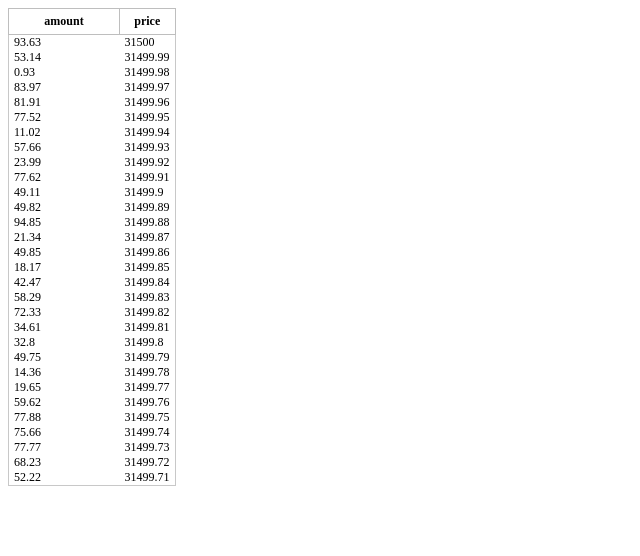
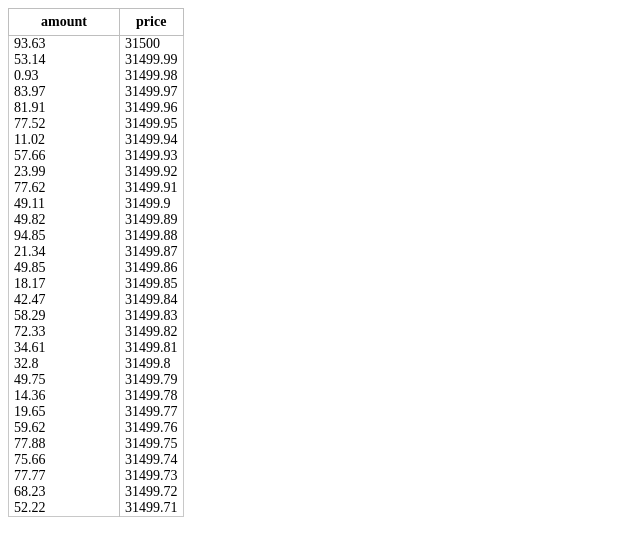
Before and after one commit to Alexey-Sachko/trade-terminal, a React app: page / in a window 1280 px wide. Shown: the top 556 px of the page, without its empty margins (0-640 px from the left). Built offline with nearby package versions, Linux system fonts and the light colour scheme.

Commit message:
refactor

```diff
--- a/src/App.tsx
+++ b/src/App.tsx
@@ -1,11 +1,10 @@
 import React from "react";
 import { MarketDepth } from "./components/MarketDepth";
-import { depthStubData } from "./data/depthData";
 
 export const App = React.memo(() => {
   return (
     <div className="root-container">
-      <MarketDepth list={depthStubData} />
+      <MarketDepth />
     </div>
   );
 });
--- a/src/components/MarketDepth/MarketDepth.styled.ts
+++ b/src/components/MarketDepth/MarketDepth.styled.ts
@@ -5,7 +5,7 @@ export const Root = styled.div``;
 export const Table = styled.table`
   border-collapse: collapse;
   border: 1px solid rgb(200, 200, 200);
-  font-size: 12px;
+  font-size: 14px;
 `;
 
 export const TableRow = styled.tr``;
@@ -20,6 +20,10 @@ export const TableCell = styled.td`
   padding-right: 5px;
 `;
 
+export const PriceCell = styled(TableCell)`
+  border-left: 1px solid rgb(190, 190, 190);
+`;
+
 export const TableHead = styled.th`
   border: 1px solid rgb(190, 190, 190);
   padding: 5px;
--- a/src/components/MarketDepth/MarketDepth.tsx
+++ b/src/components/MarketDepth/MarketDepth.tsx
@@ -1,42 +1,9 @@
 import React from "react";
-import {
-  Root,
-  Table,
-  TableCell,
-  TableHead,
-  TableRow,
-} from "./MarketDepth.styled";
+import { depthStubData } from "../../data/depthData";
+import { MarketDepthView } from "./MarketDepthView";
 
-export type DepthDataItem = {
-  price: number;
-  amount: number;
-};
-
-export type Props = {
-  list: DepthDataItem[];
-};
-
-export const MarketDepth = React.memo<Props>(({ list }) => {
-  return (
-    <Root>
-      <Table>
-        <thead>
-          <TableRow>
-            <TableHead style={{ minWidth: "100px" }}>amount</TableHead>
-            <TableHead>price</TableHead>
-          </TableRow>
-        </thead>
-        <tbody>
-          {list.map(({ amount, price }, idx) => (
-            <TableRow key={idx}>
-              <TableCell>{amount}</TableCell>
-              <TableCell>{price}</TableCell>
-            </TableRow>
-          ))}
-        </tbody>
-      </Table>
-    </Root>
-  );
+export const MarketDepth = React.memo(() => {
+  return <MarketDepthView list={depthStubData} />;
 });
 
 MarketDepth.displayName = "MarketDepth";
--- /dev/null
+++ b/src/components/MarketDepth/MarketDepthView.tsx
@@ -0,0 +1,43 @@
+import React from "react";
+import {
+  PriceCell,
+  Root,
+  Table,
+  TableCell,
+  TableHead,
+  TableRow,
+} from "./MarketDepth.styled";
+
+export type DepthDataItem = {
+  price: number;
+  amount: number;
+};
+
+export type Props = {
+  list: DepthDataItem[];
+};
+
+export const MarketDepthView = React.memo<Props>(({ list }) => {
+  return (
+    <Root>
+      <Table>
+        <thead>
+          <TableRow>
+            <TableHead style={{ minWidth: "100px" }}>amount</TableHead>
+            <TableHead>price</TableHead>
+          </TableRow>
+        </thead>
+        <tbody>
+          {list.map(({ amount, price }, idx) => (
+            <TableRow key={idx}>
+              <TableCell>{amount}</TableCell>
+              <PriceCell>{price}</PriceCell>
+            </TableRow>
+          ))}
+        </tbody>
+      </Table>
+    </Root>
+  );
+});
+
+MarketDepthView.displayName = "MarketDepthView";
--- a/src/components/MarketDepth/index.ts
+++ b/src/components/MarketDepth/index.ts
@@ -1 +1,2 @@
 export * from "./MarketDepth";
+export * from "./MarketDepthView";
```
